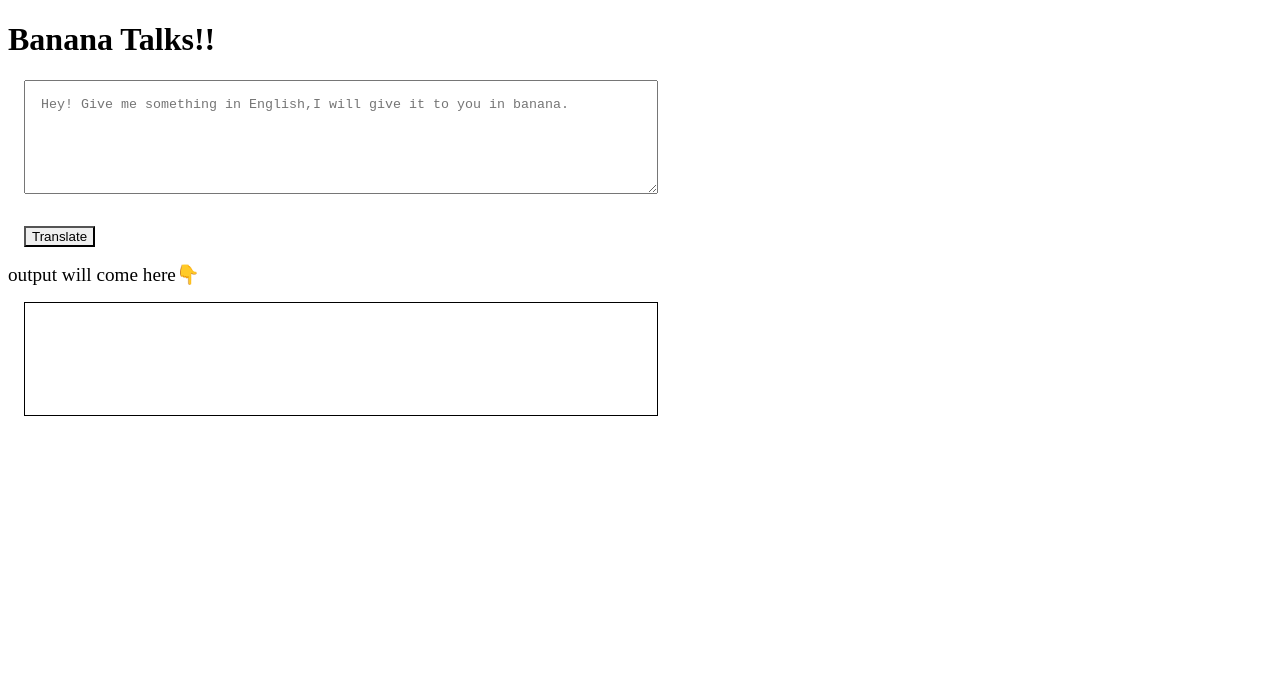
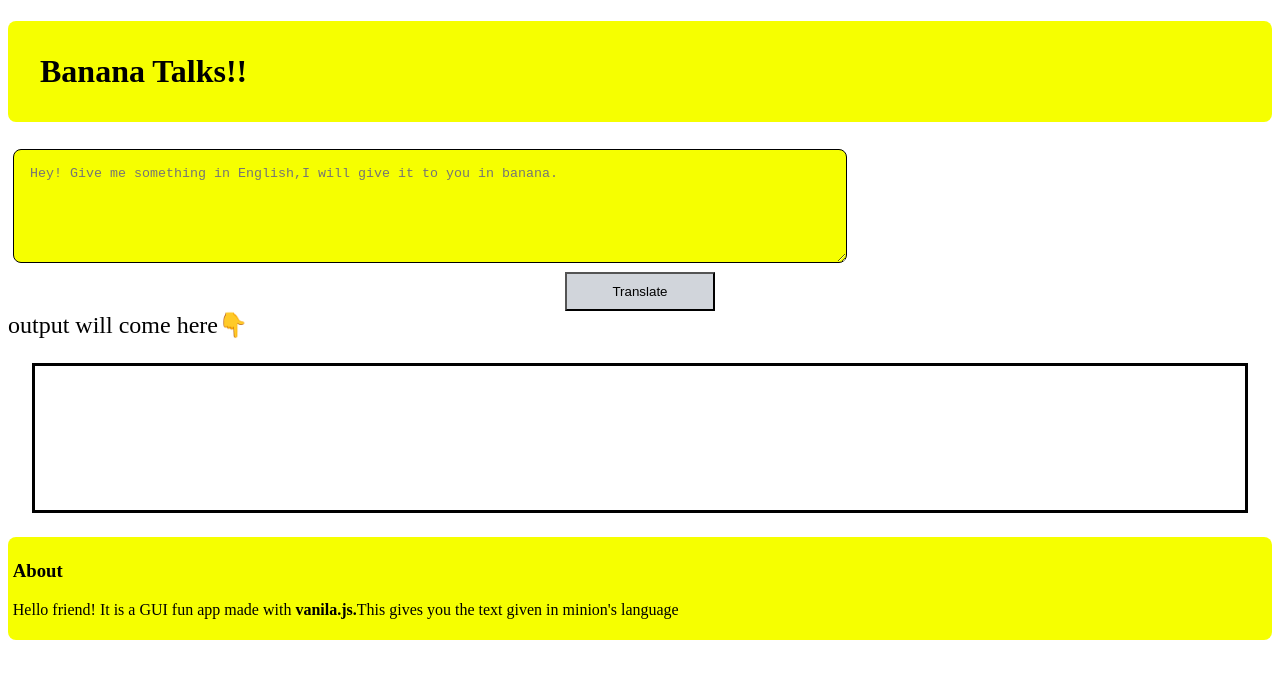
Before and after one commit to NehaBajjuri/neog-class-4, a plain HTML site: page index.html in a window 1280 px wide. Drawn offline with Linux system fonts and the light colour scheme.

Commit message:
css and settings

```diff
--- a/index.html
+++ b/index.html
@@ -5,47 +5,26 @@
     <meta http-equiv="X-UA-Compatible" content="IE=edge"/>
     <meta name="viewport" content="width=device-width, initial-scale=1.0"/>
     <title>Banana speaks!</title>
-    <style>
-         textarea {
-            width: 600px;
-            height: 10vh;
-            display: block;
-            margin: 1rem;
-            padding: 1rem;
-        }
-        #output{
-            border: 1px solid black;
-            height: 10vh;
-            width: 600px;
-            margin: 1rem;
-            padding: 1rem;
-
-        }
-        button {
+    <link href="styles.css" rel= "stylesheet"/>
 
 
-    color: buttontext;
-
-    text-align: center;
-
-    box-sizing: border-box;
-    background-color: buttonface;
-    margin: 1rem;
-    padding: 1px 6px;
-
-}
-
-    </style>
 </head>
 <body>
     <h1>Banana Talks!!</h1>
    <textarea
    id="txt-input" placeholder="Hey! Give me something in English,I will give it to you in banana."></textarea>
+   <div class="container-center">
    <button id="btn-translate">Translate</button>
-  <div style="font-size: larger;">output will come here👇</div>
+</div>
+  <div style="font-size: x-large;">output will come here👇</div>
    <div id="output"></div>
 
     <script src="app.js" type="text/javascript"></script>
+    <footer class="footer">
+        <h3><strong>About</strong></h3>
+       <p>Hello friend! It is a GUI fun app made with <strong>vanila.js.</strong>This gives you the text given in minion's language</p>
 
+    </div>
+    </footer>
 </body>
 </html>
--- /dev/null
+++ b/styles.css
@@ -0,0 +1,53 @@
+
+@import url('https://fonts.googleapis.com/css2?family=Open+Sans&family=Poppins:wght@400;500&display=swap');
+:root{
+    --primary-color:#3b82f6;
+    --dark-gray:#6b7280;
+    --off-white:#d1d5db;
+}textarea{
+    height: 80px;
+    width: 800px;
+    border:1px solid black;
+    background-color:rgb(246, 255, 0);
+    border-bottom-left-radius: 0.5rem;
+    border-bottom-right-radius: 0.5rem;
+    border-top-left-radius: 0.5rem;
+    border-top-right-radius: 0.5rem;
+    margin: 5px;
+    padding: 1rem;
+
+}
+h1{
+    padding: 2rem;
+
+    background-color: rgb(246, 255, 0);
+    border-bottom-left-radius: 0.5rem;
+    border-bottom-right-radius: 0.5rem;
+    border-top-left-radius: 0.5rem;
+    border-top-right-radius: 0.5rem;
+}
+#btn-translate{
+    background-color:var(--off-white);
+
+    display: block;
+    padding: 0.2rem;
+    margin: auto;
+    text-align: center;
+    padding: 10px;
+    width: 150px;
+
+}
+#output{
+    border:3px solid black;
+    height:80px;
+    margin: 1.5rem;
+    padding:2rem;
+}
+.footer{
+    background-color: rgb(246, 255, 0);
+    border-bottom-left-radius: 0.5rem;
+    border-bottom-right-radius: 0.5rem;
+    border-top-left-radius: 0.5rem;
+    border-top-right-radius: 0.5rem;
+    padding: 0.3rem;
+}
```
